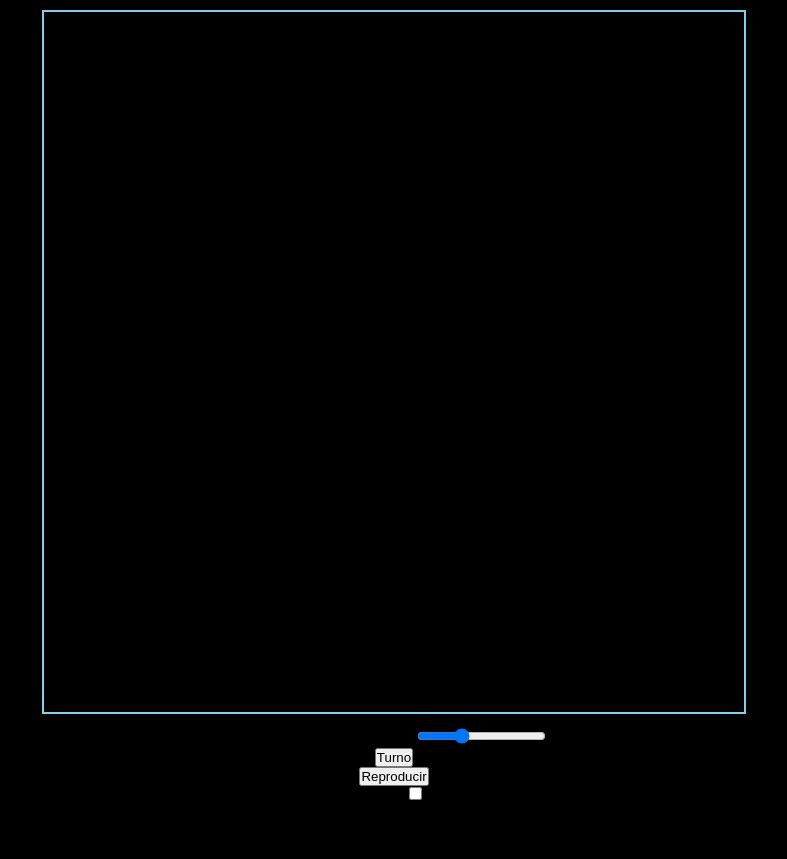
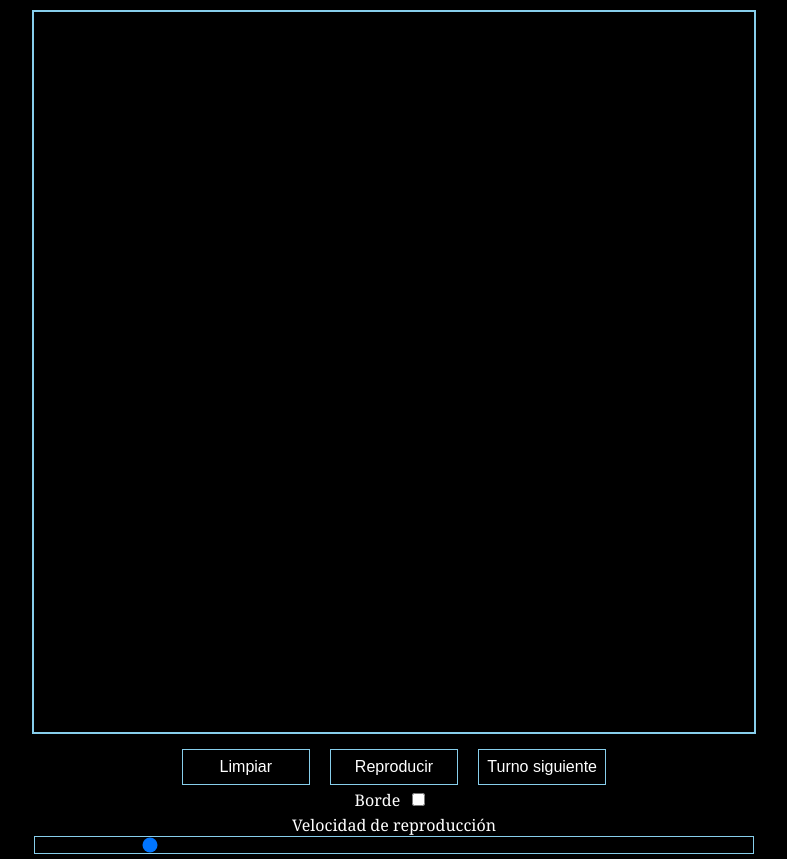
Before and after one commit to muinicomuiser/Juego-de-la-vida-2, a plain HTML site: page 18-JuegoVidaV2.html in a window 1280 px wide. Shown: the whole page, without its empty margins (246-1033 px from the left). Before the commit the page ends 804 px from the top, so only its background shows below. Drawn offline with Linux system fonts and the light colour scheme.

Commit message:
Modificando botones

```diff
--- a/18-JuegoVidaV2.html
+++ b/18-JuegoVidaV2.html
@@ -11,26 +11,26 @@
 
     </header>
     <main>
+        <canvas id="canvas"></canvas>
         <section>
-            <canvas id="canvas"></canvas>
             <ul id="interfaz">
                 <li>
-                    <label for="velocidad">Velocidad de reproducción</label>
-                    <input type="range" id="velocidad" value="20" min="1" max="60">
+                    <input type="button" id="Limpiar" class="boton" value="Limpiar">
                 </li>
                 <li>
-                    <button id="turno">Turno</button>
+                    <input type="button" id="play" class="boton" value="Reproducir">
                 </li>
                 <li>
-                    <input type="button" id="play" value="Reproducir">
-                </li>
-                <li>
-                    <label for="borde">Borde</label>
-                    <input type="checkbox" id="borde">
+                    <button id="turno" class="boton">Turno siguiente</button>
                 </li>
             </ul>
+            <label for="borde" class="bordeText">Borde </label>
+            <input type="checkbox" id="borde">
 
+            <label for="velocidad" class="velTexto">Velocidad de reproducción</label>
+            <input type="range" id="velocidad" step="1" value="10" min="1" max="60">
         </section>
+
     </main>
 </body>
 <script src="script/18-main.js"></script>
--- a/CSS/style.css
+++ b/CSS/style.css
@@ -6,10 +6,53 @@
 body {
     background-color: black;
     text-align: center;
-
+    font-family: Cambria, Cochin, Georgia, Times, 'Times New Roman', serif;
+    color: white
 }
 canvas {
     background-color: black;
     margin: 10px;
     border: 2px skyblue solid;
 }
+
+li {
+    float:center;
+    display:inline;
+    list-style: none;
+    color: white;
+    font-size: 1rem;
+    margin-left: 0.5rem;
+    margin-right: 0.5rem;
+}
+.boton {
+    font-size: 1rem;
+    width: 8rem;
+    color: inherit;
+    padding: 0.5rem;
+    background-color: black;
+    border: skyblue solid 1px;
+}
+.boton:hover {
+    color: skyblue;
+}
+.velTexto {
+    display:block;
+    color: white;
+    font-family: inherit;
+    text-align: center;
+}
+#velocidad {
+    appearance: none;
+    width: 720px;
+    outline: none;
+    background-color: black;
+    border: skyblue solid 1px;
+}
+
+.bordeText {
+    font-family: inherit;
+    font-size: 1rem;
+}
+#borde {
+    margin: 0.5rem;
+}
--- a/script/18-main.js
+++ b/script/18-main.js
@@ -13,8 +13,8 @@
  */
 //Constantes
 const RETICULA = {
-    celdasPorLado: 100,
-    anchoCelda: 7,
+    celdasPorLado: 60,
+    anchoCelda: 12,
     grosorBorde: 0,
     colorBorde: "black",
     colorMuerta: "black",
```
